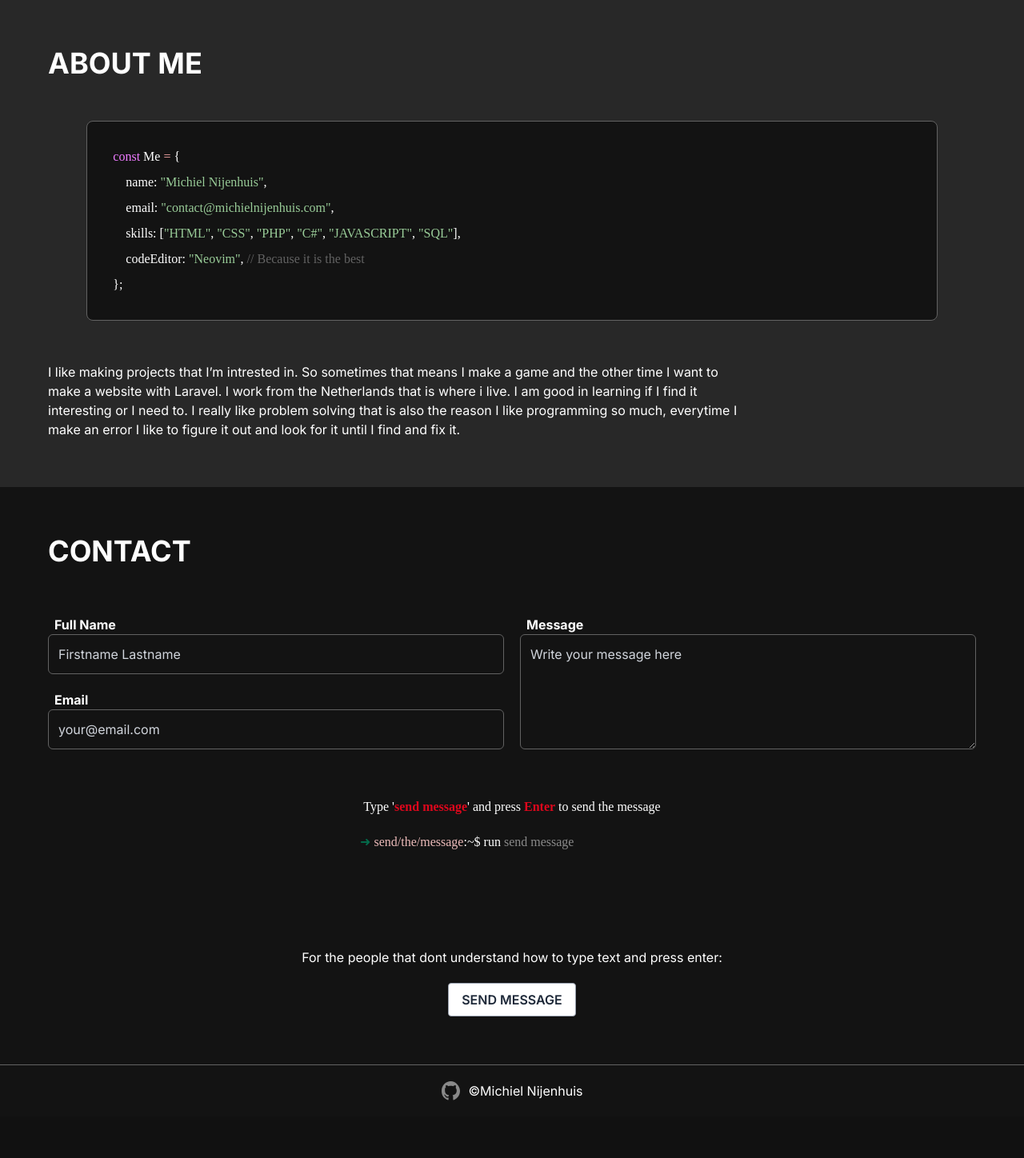
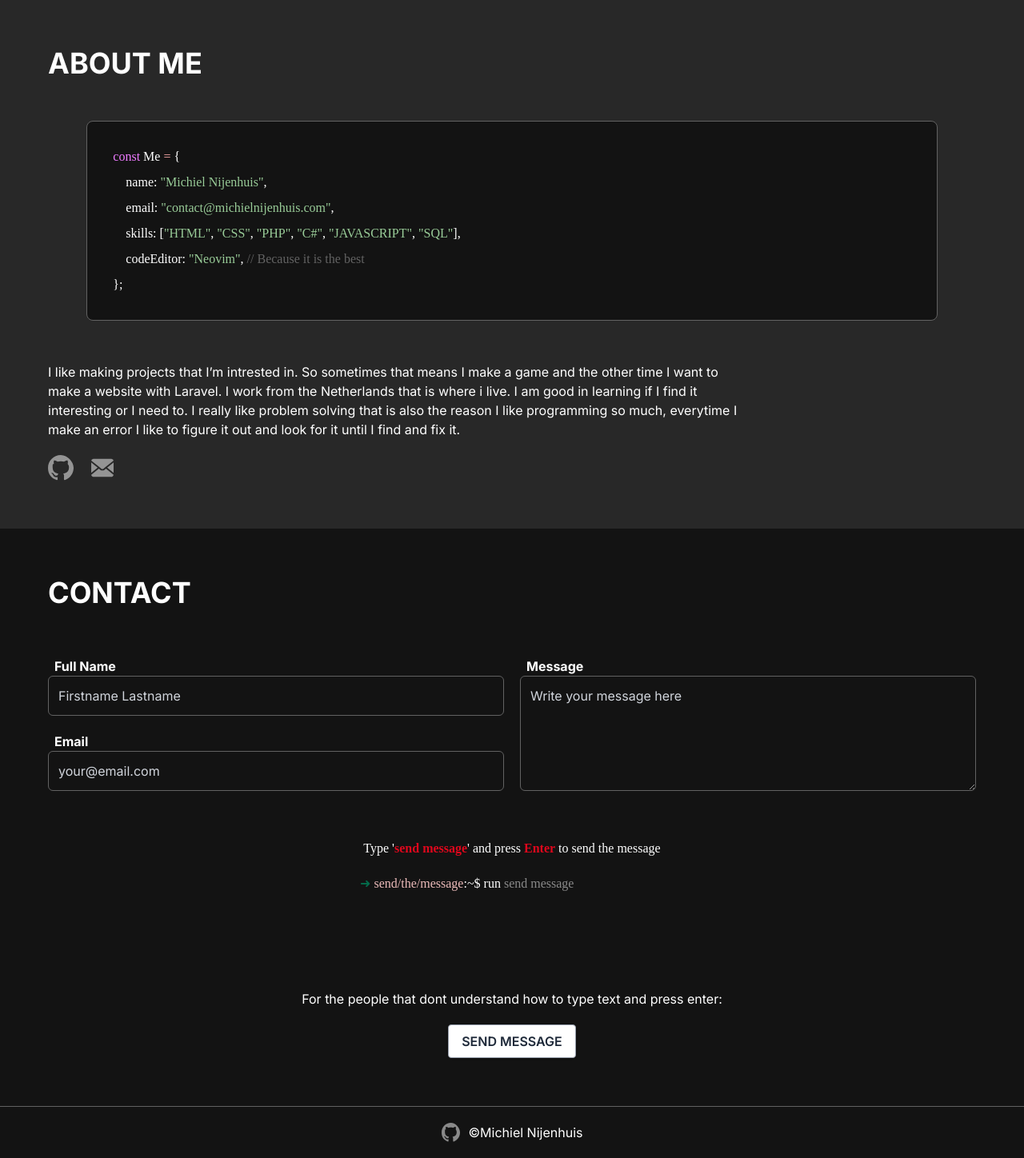
Before and after one commit to punthenk/portfolio_website, a PHP site: page / in a window 1280 px wide. Shown: the part 826-2274 px from the top of the page at 80% size. Before the commit the page ends 2202 px from the top, so only its background shows below. Run offline with PHP 8.4, Linux system fonts and the light colour scheme; style sheets or scripts are compiled from the project's sources; some web fonts are replaced.

Commit message:
Added icons under text about me section

```diff
--- a/index.php
+++ b/index.php
@@ -45,6 +45,10 @@ include_once(__DIR__."/template/head.inc.php");
         where i live. I am good in learning if I find it interesting or I need to. I really like
         problem solving that is also the reason I like programming so much, everytime I make an error
         I like to figure it out and look for it until I find and fix it.</p>
+        <div class="h-auto mt-5 flex gap-5">
+            <a href="https://github.com/punthenk" target="_blank" class="h-8 hover:cursor-pointer"><img class="h-full w-auto opacity-50 hover:opacity-100 transition-all duration-200" src="img/github-icon-2.svg" alt="github logo"></a>
+            <a href="mailto:contact@michielnijenhuis.com" target="_blank" class="h-8 hover:cursor-pointer"><img class="h-full w-auto opacity-50 hover:opacity-100 transition-all duration-200" src="img/email-sms-1.svg" alt="mail icon"></a>
+        </div>
     </div>
 
     <div class="w-full p-5 sm:p-15 contact-section" id="contact">
```
Also changed, not shown: img/email-sms-1.svg (added).
